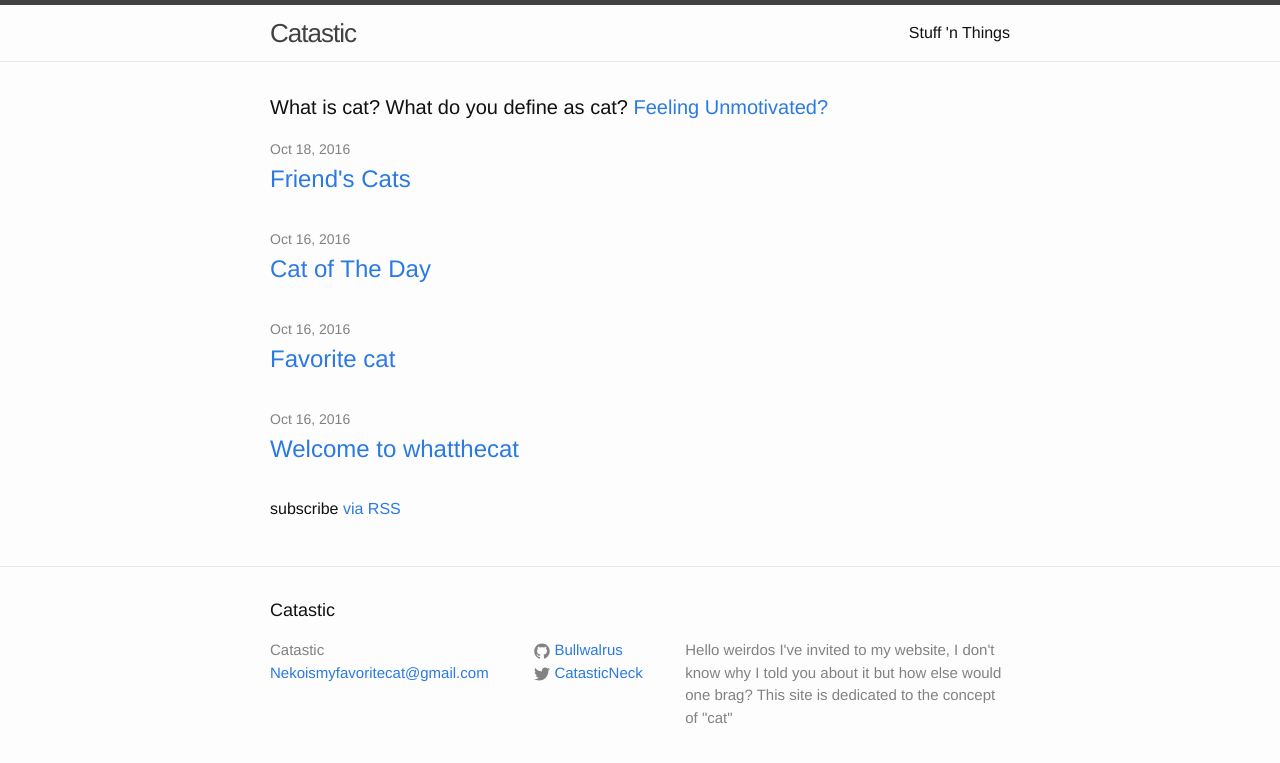
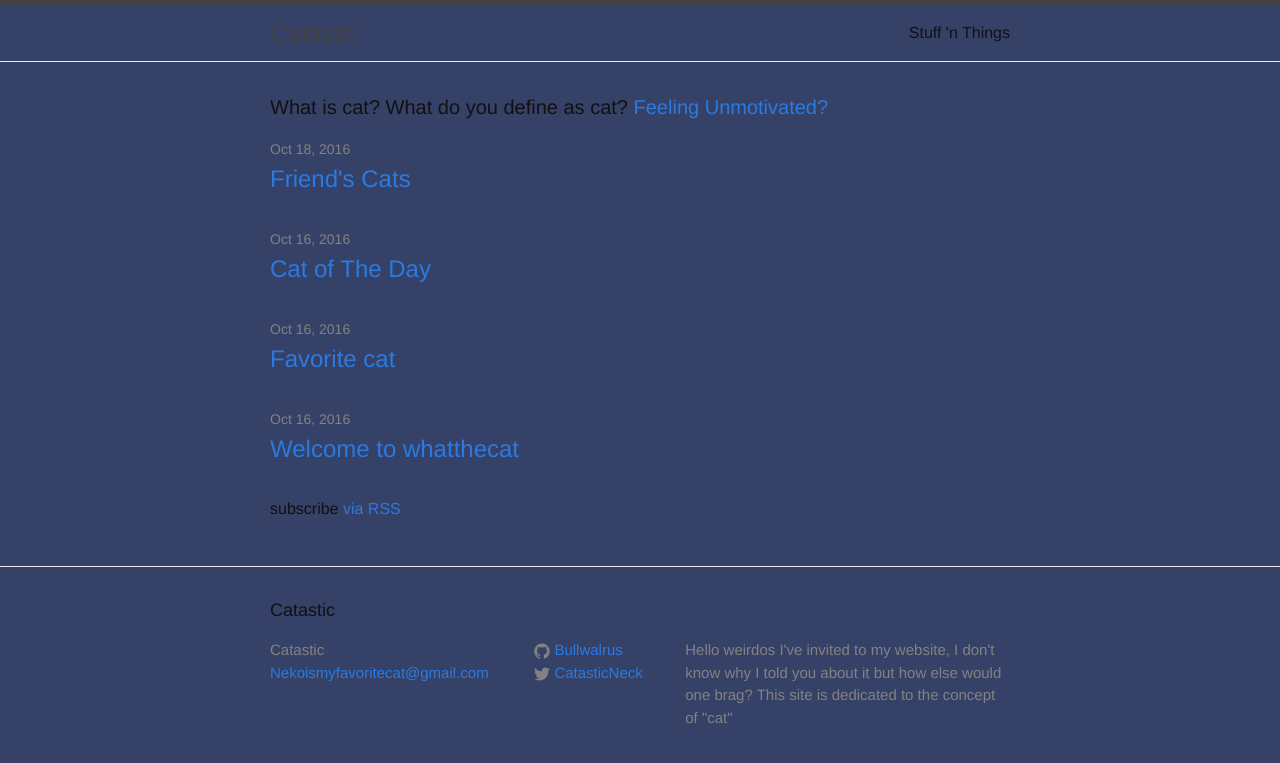
Before and after one commit to bullwalrus/Bullwalrus.github.io, a Jekyll site: the page built from index.html, in a window 1280 px wide. Shown: the top 763 px of the page. Built offline with Jekyll 4.4.1, drawn with Linux system fonts in a browser that asks for light colours.

Commit message:
Update main.scss

```diff
--- a/css/main.scss
+++ b/css/main.scss
@@ -15,7 +15,7 @@ $base-line-height: 1.5;
 $spacing-unit:     30px;
 
 $text-color:       #111;
-$background-color: #fdfdfd;
+$background-color: #364168;
 $brand-color:      #2a7ae2;
 
 $grey-color:       #828282;
```
